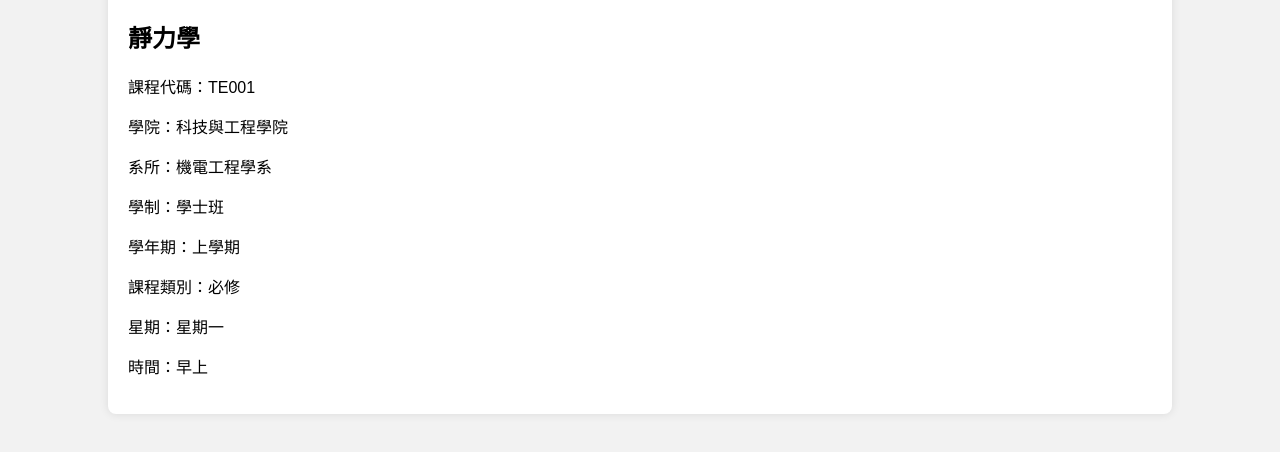
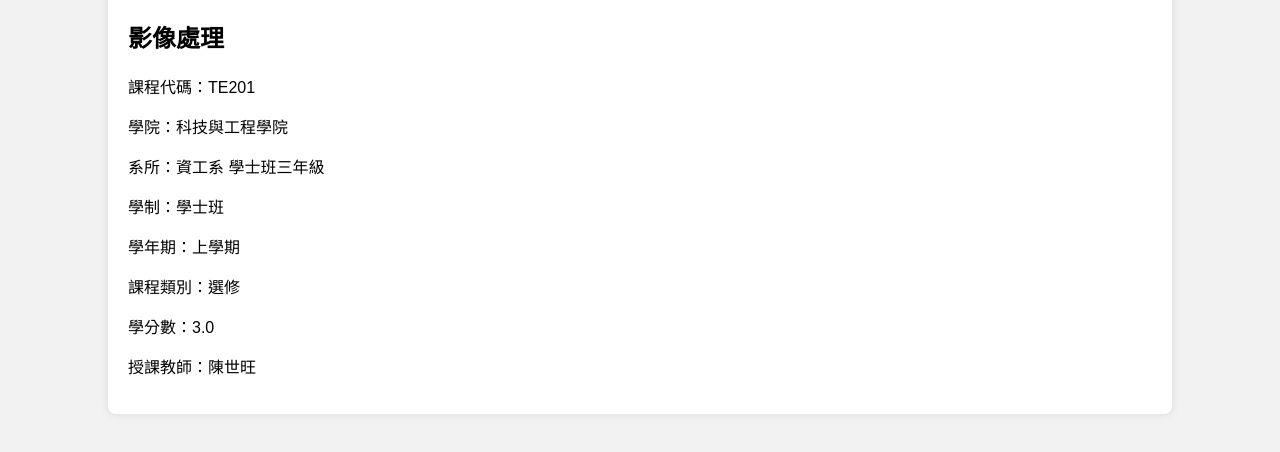
Before and after one commit to Jimmy999988/11, a plain HTML site: page result.html in a window 1280 px wide. Shown: the part 110-562 px from the top of the page. Drawn offline with Linux system fonts and the light colour scheme.

Commit message:
Update result.html

```diff
--- a/result.html
+++ b/result.html
@@ -33,15 +33,15 @@
     <h1>查詢結果</h1>
 
     <div class="course-info">
-        <h2>靜力學</h2>
-        <p>課程代碼：TE001</p>
+        <h2>影像處理</h2>
+        <p>課程代碼：TE201</p>
         <p>學院：科技與工程學院</p>
-        <p>系所：機電工程學系</p>
+        <p>系所：資工系 學士班三年級</p>
         <p>學制：學士班</p>
         <p>學年期：上學期</p>
-        <p>課程類別：必修</p>
-        <p>星期：星期一</p>
-        <p>時間：早上</p>
+        <p>課程類別：選修</p>
+        <p>學分數：3.0</p>
+        <p>授課教師：陳世旺</p>
     </div>
 
 </div>
```
